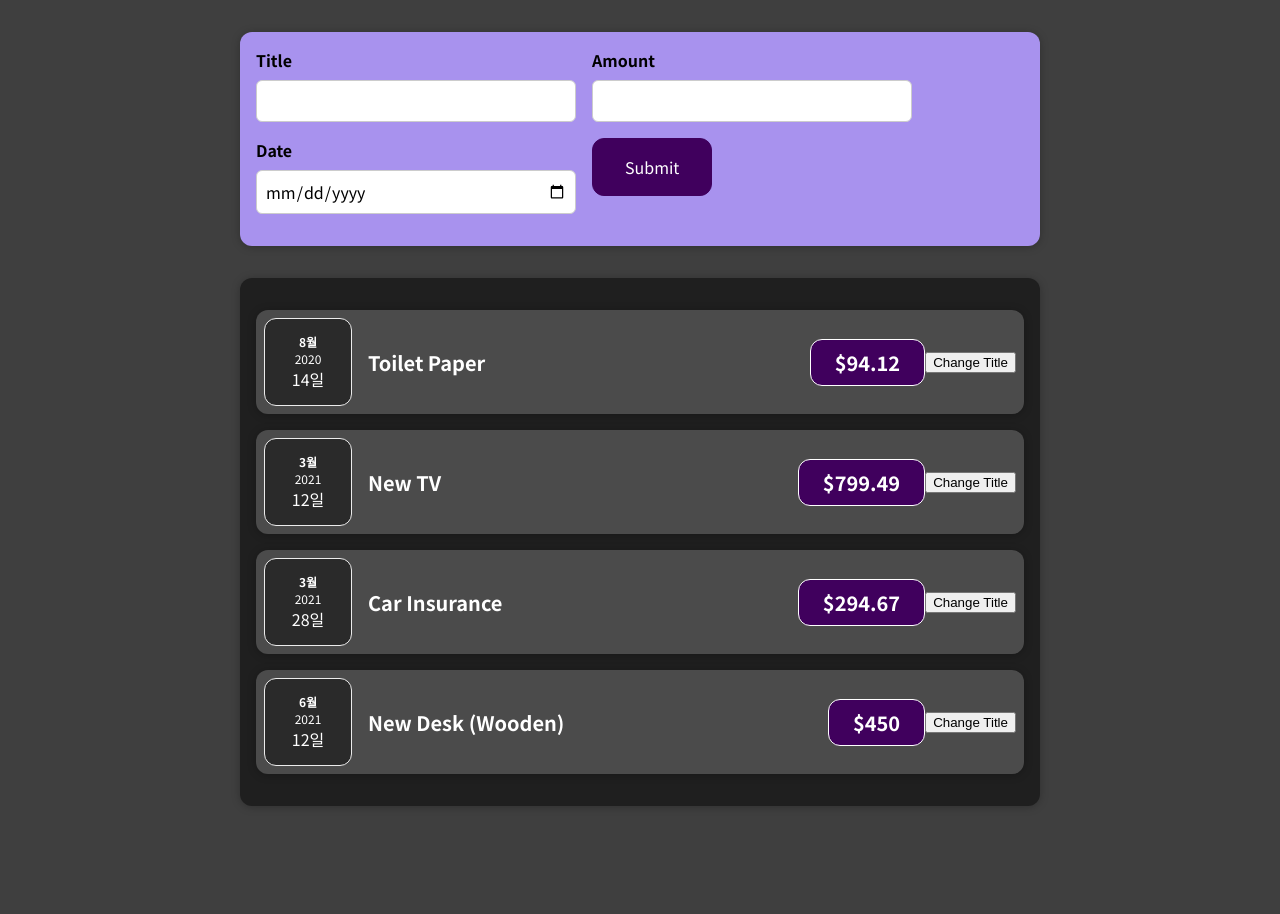
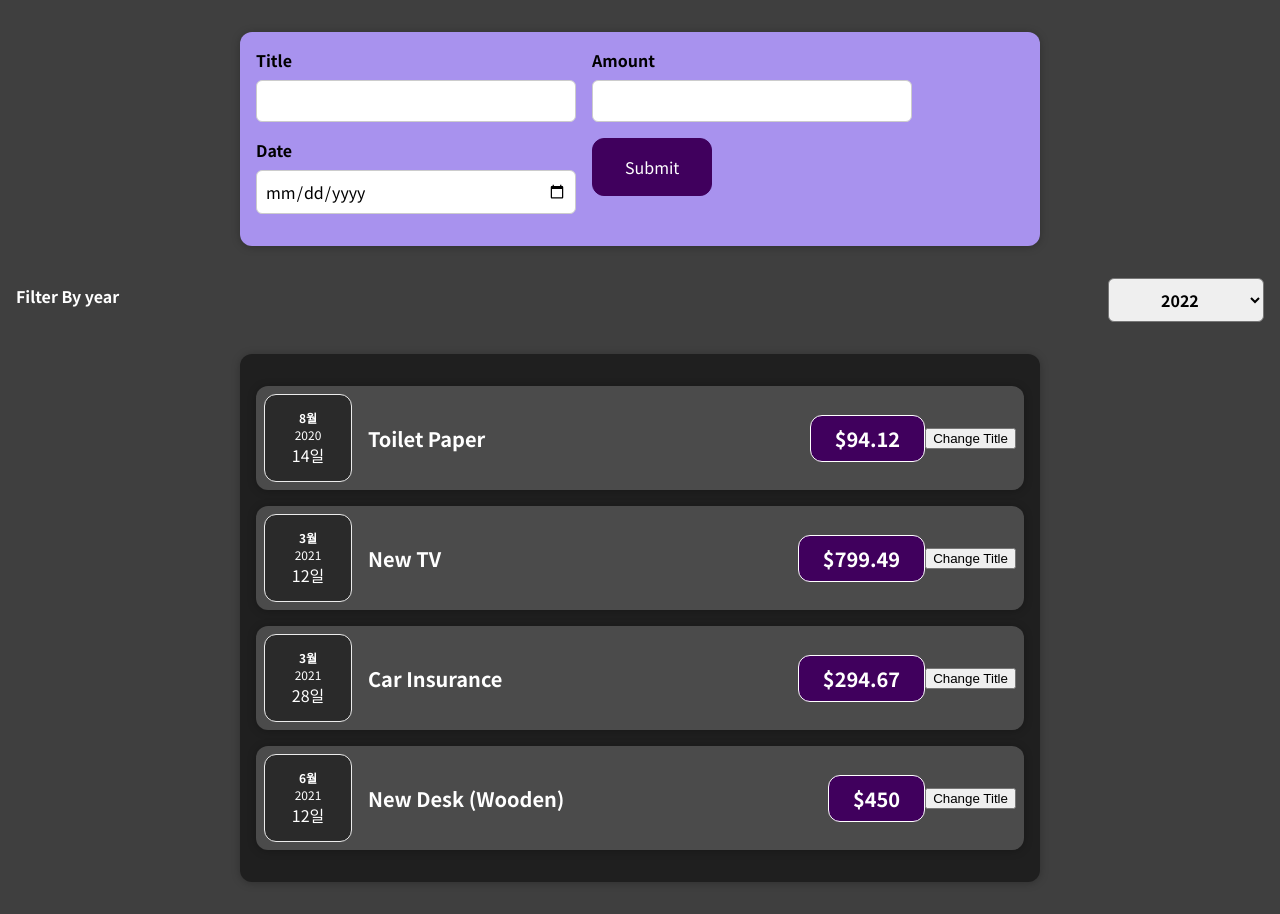
Before and after one commit to i-cluster/react-lec, a React (Create React App) app in the folder 01-starting-setup/: page / in a window 1280 px wide. Before the commit the page ends 838 px from the top, so only its background shows below. Built offline with nearby package versions, Linux system fonts and the light colour scheme.

Commit message:
230404_State & Event
- work

```diff
--- a/01-starting-setup/src/App.js
+++ b/01-starting-setup/src/App.js
@@ -1,3 +1,4 @@
+import ExpenseFilter from "./components/Expenses/ExpenseFilter";
 import Expenses from "./components/Expenses/Expenses";
 import NewExpense from "./components/NewExpense/NewExpense";
 
@@ -29,9 +30,14 @@
     console.log(expense)
   }
 
+  const filterControlHandler = filter => {
+    console.log(filter)
+  }
+
   return (
     <div>
       <NewExpense onAddExpense={addExpenseHandler} />
+      <ExpenseFilter onFilterControl={filterControlHandler} />
       <Expenses items={expenses} />
     </div>
   )
--- /dev/null
+++ b/01-starting-setup/src/components/Expenses/ExpenseFilter.css
@@ -0,0 +1,24 @@
+.expenses-filter {
+  color: white;
+  padding: 0 1rem;
+}
+
+.expenses-filter__control {
+  display: flex;
+  width: 100%;
+  align-items: center;
+  justify-content: space-between;
+  margin: 1rem 0;
+}
+
+.expenses-filter label {
+  font-weight: bold;
+  margin-bottom: 0.5rem;
+}
+
+.expenses-filter select {
+  font: inherit;
+  padding: 0.5rem 3rem;
+  font-weight: bold;
+  border-radius: 6px;
+}
--- /dev/null
+++ b/01-starting-setup/src/components/Expenses/ExpenseFilter.js
@@ -0,0 +1,25 @@
+import React from 'react'
+
+import './ExpenseFilter.css'
+
+const ExpenseFilter = props => {
+  const filterChangeHandler = filter => {
+    props.onFilterControl(filter.target.value)
+  }
+
+  return (
+    <div className='expenses-filter'>
+      <div className="expenses-filter__control">
+        <label>Filter By year</label>
+        <select onChange={filterChangeHandler}>
+          <option value="2022">2022</option>
+          <option value="2021">2021</option>
+          <option value="2020">2020</option>
+          <option value="2019">2019</option>
+        </select>
+      </div>
+    </div>
+  )
+}
+
+export default ExpenseFilter
```
